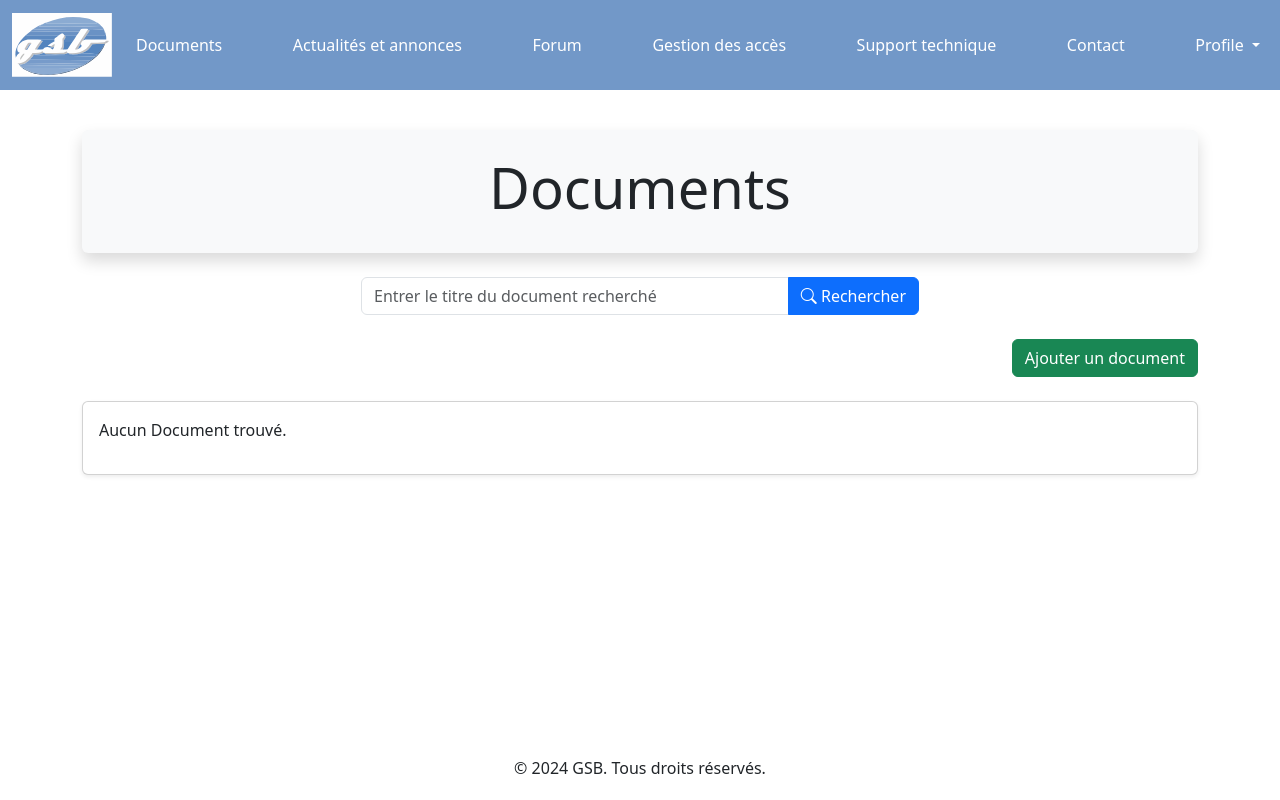
After one commit to Kenji-Or/GSB-web, a PHP site: template app/Views/pages/listDocuments.php in a window 1280 px wide. The commit adds this page. Run offline with PHP 8.4, Linux system fonts and the light colour scheme; the template is opened without the code that fills it, so the values that code supplies are empty; the visitor is signed in with stand-in values (Sample User, id 1); some libraries are stand-ins or nearby versions.

Commit message:
ajout page visualisation document + route

```diff
--- a/app/Controllers/RoleController.php
+++ b/app/Controllers/RoleController.php
@@ -6,6 +6,5 @@ class RoleController
 {
     public function listRoles() {
         return Role::getAllRoles();
-        //require_once __DIR__ . '/../Views/pages/CreateUser.php';
     }
 }
--- a/app/Views/layouts/header.php
+++ b/app/Views/layouts/header.php
@@ -12,6 +12,8 @@ if (!isset($_SESSION['nom'])) {
     <meta name="viewport" content="width=device-width, initial-scale=1.0">
     <title>GSB</title>
     <link href="https://cdn.jsdelivr.net/npm/bootstrap@5.3.3/dist/css/bootstrap.min.css" rel="stylesheet" integrity="sha384-QWTKZyjpPEjISv5WaRU9OFeRpok6YctnYmDr5pNlyT2bRjXh0JMhjY6hW+ALEwIH" crossorigin="anonymous">
+    <!-- Ajouter Bootstrap Icons -->
+    <link href="https://cdn.jsdelivr.net/npm/bootstrap-icons/font/bootstrap-icons.css" rel="stylesheet">
     <script src="https://cdn.jsdelivr.net/npm/bootstrap@5.3.0-alpha1/dist/js/bootstrap.bundle.min.js"></script>
     <style>
         .bg-navbar {
@@ -29,7 +31,7 @@ if (!isset($_SESSION['nom'])) {
         <div class="collapse navbar-collapse w-100" id="navbarNav">
             <ul class="navbar-nav d-flex justify-content-between w-100">
                 <li class="nav-item">
-                    <a class="nav-link text-white" href="index.php?action=document">Documents</a>
+                    <a class="nav-link text-white" href="index.php?action=documents">Documents</a>
                 </li>
                 <li class="nav-item">
                     <a class="nav-link text-white" href="index.php?action=actualites">Actualités et annonces</a>
--- /dev/null
+++ b/app/Views/pages/listDocuments.php
@@ -0,0 +1,65 @@
+<?php
+include(BASE_PATH . '/app/Views/layouts/header.php');
+?>
+<div class="container my-3 flex-grow-1">
+    <!-- Titre de la page -->
+    <div class="welcome-section text-center p-4 bg-light rounded shadow mb-4">
+        <h1 class="display-4">Documents</h1>
+    </div>
+
+    <!-- Formulaire de recherche -->
+    <form action="index.php?action=searchdocument" method="post" class="d-flex justify-content-center mb-4">
+        <div class="input-group w-50">
+            <input
+                type="text"
+                class="form-control"
+                placeholder="Entrer le titre du document recherché"
+                name="search"
+                required>
+            <button type="submit" name="submit" class="btn btn-primary input-group-append">
+                <i class="bi bi-search"></i> Rechercher
+            </button>
+        </div>
+    </form>
+
+    <!-- Bouton Ajouter Utilisateur -->
+    <div class="d-flex justify-content-end mb-3">
+        <a href="index.php?action=createdocument">
+            <button class="btn btn-success">
+                Ajouter un document
+            </button>
+        </a>
+    </div>
+    <div class="card mt-4 shadow-sm">
+        <div class="card-body">
+            <?php if (isset($documents) && count($documents) > 0): ?>
+            <table class="table table-striped table-bordered">
+                <thead class="table-light">
+                <tr>
+                    <th>Titre document</th>
+                    <th>Auteur</th>
+                    <th>Date</th>
+                    <th></th>
+                </tr>
+                </thead>
+                <tbody>
+                <?php foreach ($documents as $document): ?>
+                <tr>
+                    <td><?= htmlspecialchars($document['nom_document'])?></td>
+                    <td><?= htmlspecialchars($document['auteur'])?></td>
+                    <td><?= htmlspecialchars($document['date_creation'])?></td>
+                    <td><a href="index.php?action=document/<?= $document['id_document'] ?>"><button class="btn btn-primary btn-sm me-1">Détail</button></a></td>
+                </tr>
+                <?php endforeach; ?>
+                </tbody>
+            </table>
+            <?php else: ?>
+                <p>Aucun Document trouvé.</p>
+            <?php endif; ?>
+        </div>
+    </div>
+</div>
+
+<?php
+include(BASE_PATH . '/app/Views/layouts/footer.html');
+?>
```
Also changed, not shown: app/Controllers/DocumentController.php (added, +21 -0 lines), app/Models/Document.php (added, +39 -0 lines), app/Views/pages/document.php (added, +34 -0 lines), routes/web.php (+28 -0 lines), public/.htaccess.
